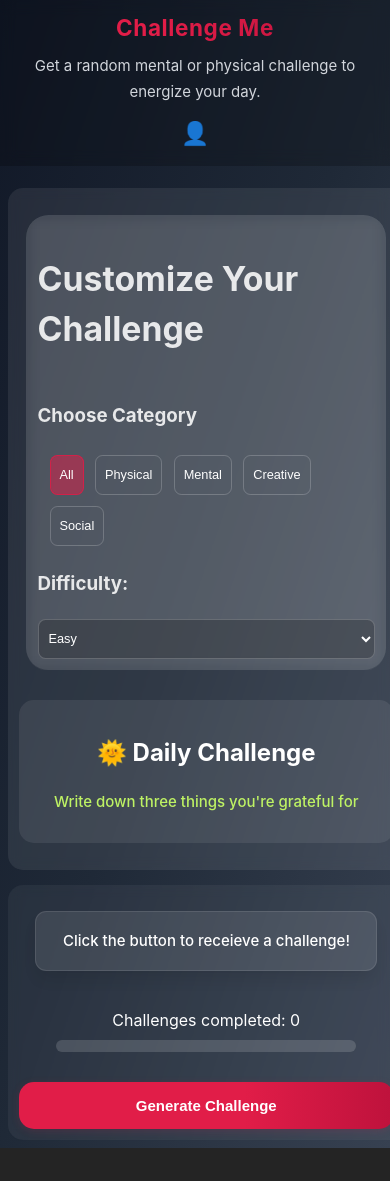
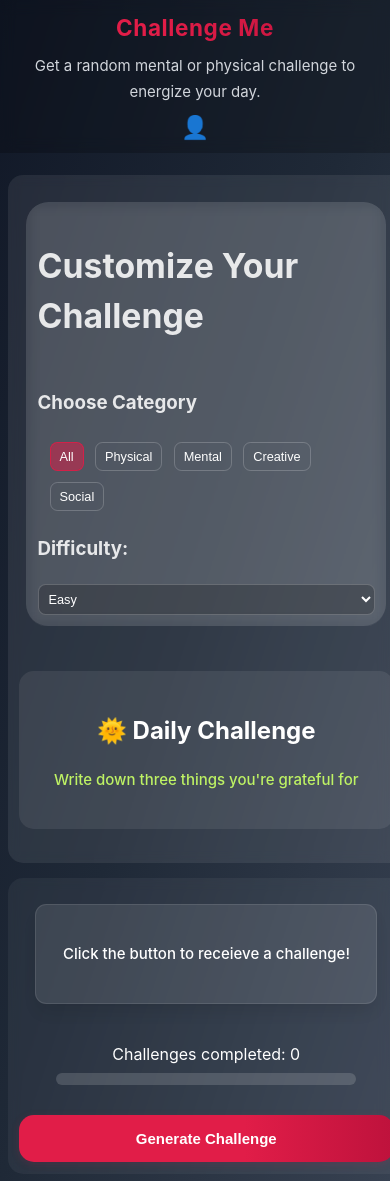
Before and after one commit to robertoandino/challenge-me, a React (Vite) app: page / in a window 390 px wide. Before the commit the page ends 1148 px from the top, so only its background shows below. Built offline with nearby package versions, Linux system fonts and the light colour scheme.

Commit message:
Rename section comment for clarity and remove unused media queries

```diff
--- a/src/pages/responsive.css
+++ b/src/pages/responsive.css
@@ -84,7 +84,7 @@
     html { font-size: 15px; }
 }
 
-/* Responsive Controls Grid */
+/* Responsive Dropdown/Controls Grid */
 @media (max-width: 600px) {
     .controls-grid {
         grid-template-columns: 1fr;
@@ -123,28 +123,3 @@
         padding: 0.4rem;
     }
 }
-
-@media (max-width: 600px) {
-    .challenge-box {
-        min-height: 60px;
-        padding: 0.75rem;
-    }
-    .daily-challenge-section {
-        padding: 1rem;
-        margin: 1rem auto;
-    }
-    .completed-list {
-        padding: 0.75rem;
-        font-size: 0.9rem;
-    }
-    button,
-    select,
-    input {
-        font-size: 0.9rem;
-        padding: 0.5rem;
-        min-height: 40px;
-    }
-    .button-group {
-        gap: 0.5rem;
-    }
-}
```
